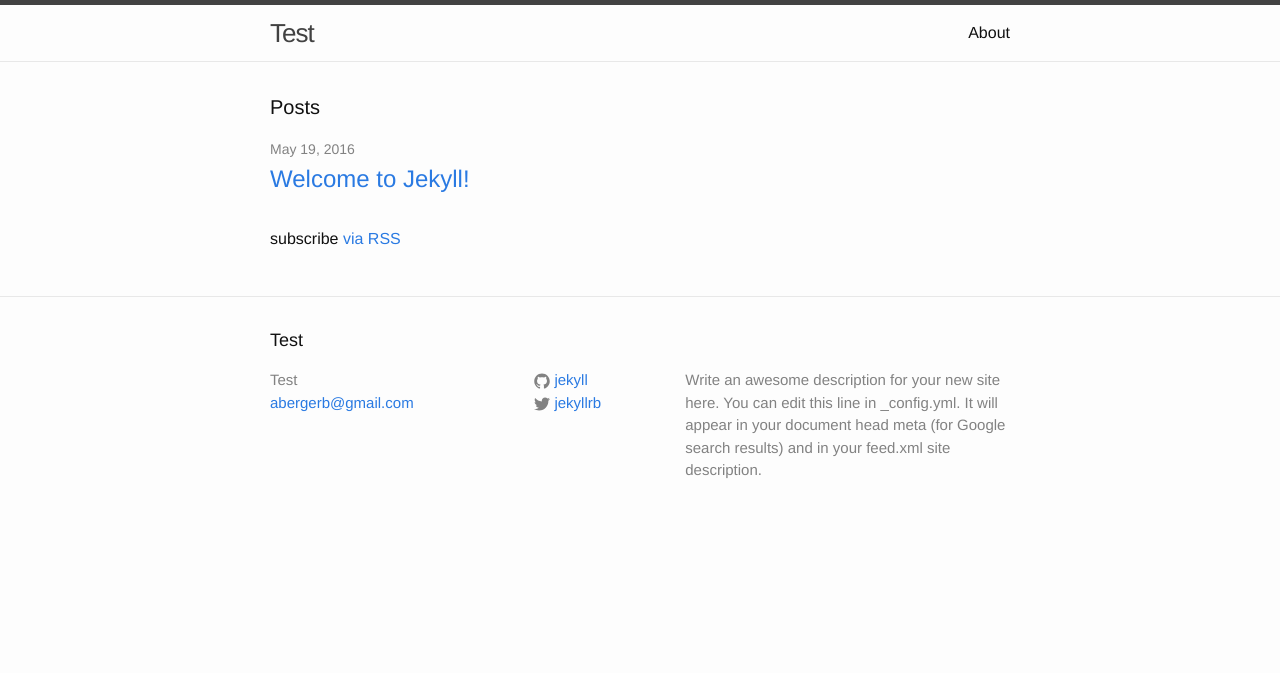
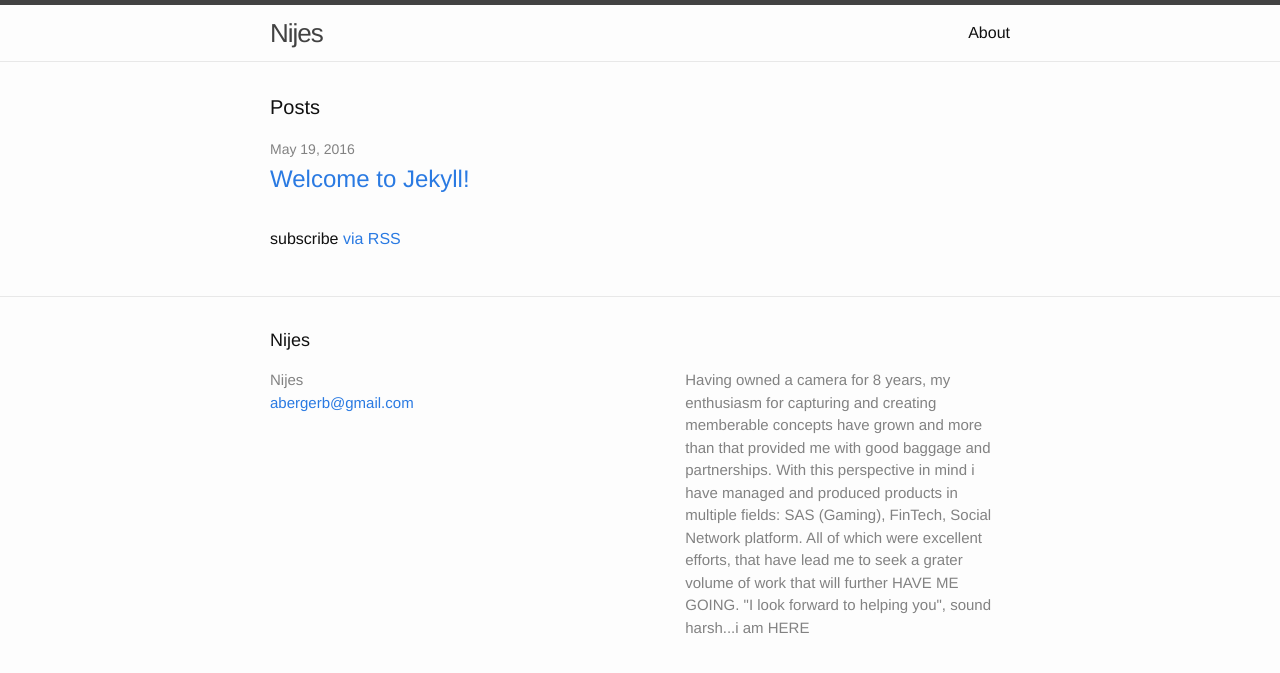
Before and after one commit to abergerb/abergerb.github.io, a Jekyll site: the page built from index.html, in a window 1280 px wide. Shown: the top 673 px of the page. Built offline with Jekyll 4.4.1, drawn with Linux system fonts in a browser that asks for light colours.

Commit message:
Update _config.yml

```diff
--- a/_config.yml
+++ b/_config.yml
@@ -6,16 +6,14 @@
 # 'jekyll serve'. If you change this file, please restart the server process.
 
 # Site settings
-title: Test
+title: Nijes
 email: abergerb@gmail.com
 description: > # this means to ignore newlines until "baseurl:"
-  Write an awesome description for your new site here. You can edit this
-  line in _config.yml. It will appear in your document head meta (for
-  Google search results) and in your feed.xml site description.
+  Having owned a camera for 8 years, my enthusiasm for capturing and creating memberable concepts have grown and more than that provided me with good baggage and partnerships.
+  With this perspective in mind i have managed and produced products in multiple fields: SAS (Gaming), FinTech, Social Network platform. All of which were excellent efforts, that have lead me to seek a grater volume of work that will further HAVE ME GOING.
+  "I look forward to helping you", sound harsh...i am HERE
+
 baseurl: "" # the subpath of your site, e.g. /blog
 url: "http://yourdomain.com" # the base hostname & protocol for your site
-twitter_username: jekyllrb
-github_username:  jekyll
-
 # Build settings
 markdown: kramdown
```
